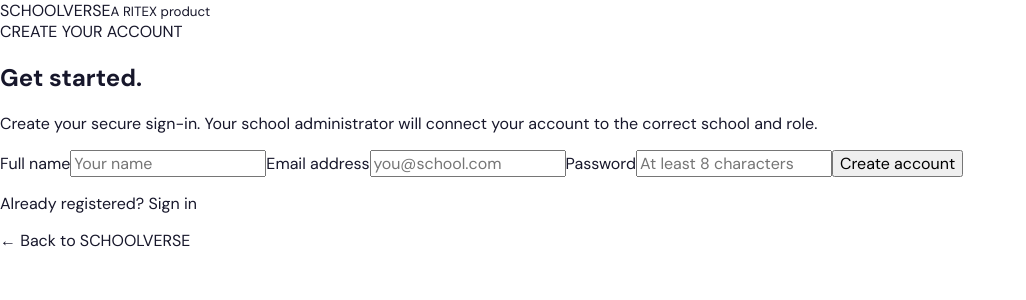
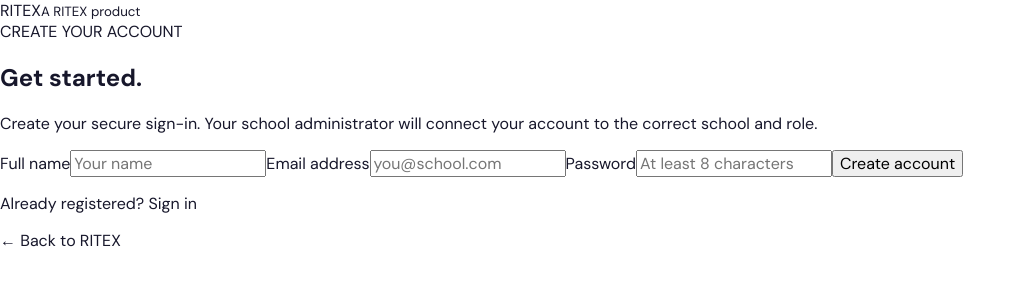
Before and after one commit to mantukumar84140926-sys/Archanova, a Next.js app: page /schoolverse/signup in a window 1280 px wide. Shown: the top 300 px of the page, without its empty margins (0-1026 px from the left). Built offline with nearby package versions, Linux system fonts and the light colour scheme.

Commit message:
Rebrand school portal UI to RITEX

```diff
--- a/app/schoolverse/signup/page.tsx
+++ b/app/schoolverse/signup/page.tsx
@@ -24,7 +24,7 @@ export default function SchoolverseSignupPage() {
     finally{setBusy(false);}
   }
   return <main className="sv-auth-page"><section className="sv-auth-card">
-    <Link href="/schoolverse" className="sv-auth-brand">SCHOOL<span>VERSE</span><small>A RITEX product</small></Link>
+    <Link href="/schoolverse" className="sv-auth-brand">RITEX<small>A RITEX product</small></Link>
     <div className="sv-kicker"><span /> CREATE YOUR ACCOUNT</div><h1>Get started.</h1>
     <p className="sv-auth-intro">Create your secure sign-in. Your school administrator will connect your account to the correct school and role.</p>
     {message&&<div className="sv-auth-notice">{message}</div>}{error&&<div className="sv-auth-error" role="alert">{error}</div>}
@@ -35,6 +35,6 @@ export default function SchoolverseSignupPage() {
       <button disabled={busy}>{busy?"Creating account…":"Create account"}</button>
     </form>
     <p className="sv-auth-switch">Already registered? <Link href="/schoolverse/login">Sign in</Link></p>
-    <Link href="/schoolverse" className="sv-auth-back">← Back to SCHOOLVERSE</Link>
+    <Link href="/schoolverse" className="sv-auth-back">← Back to RITEX</Link>
   </section></main>;
 }
```
